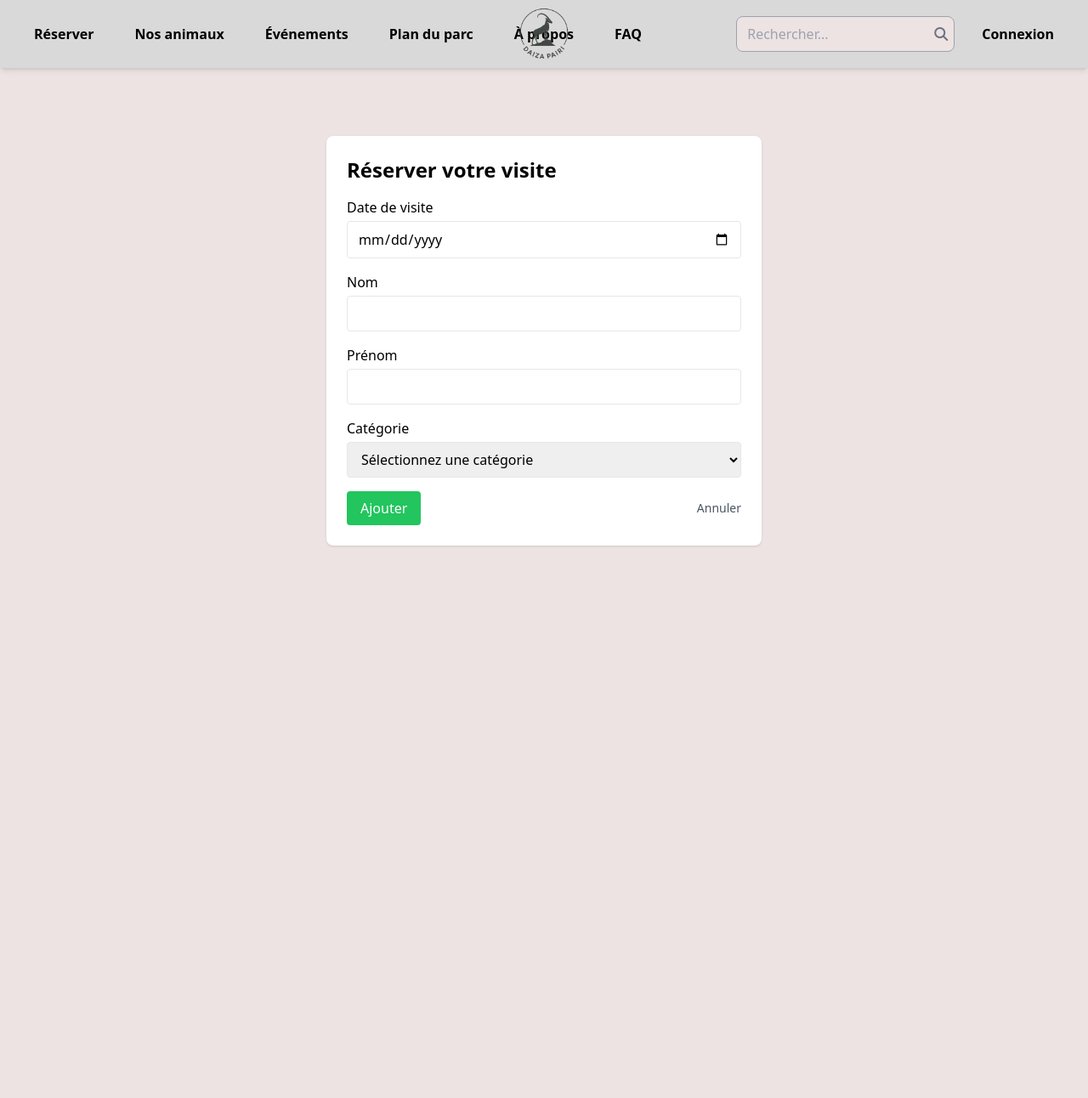
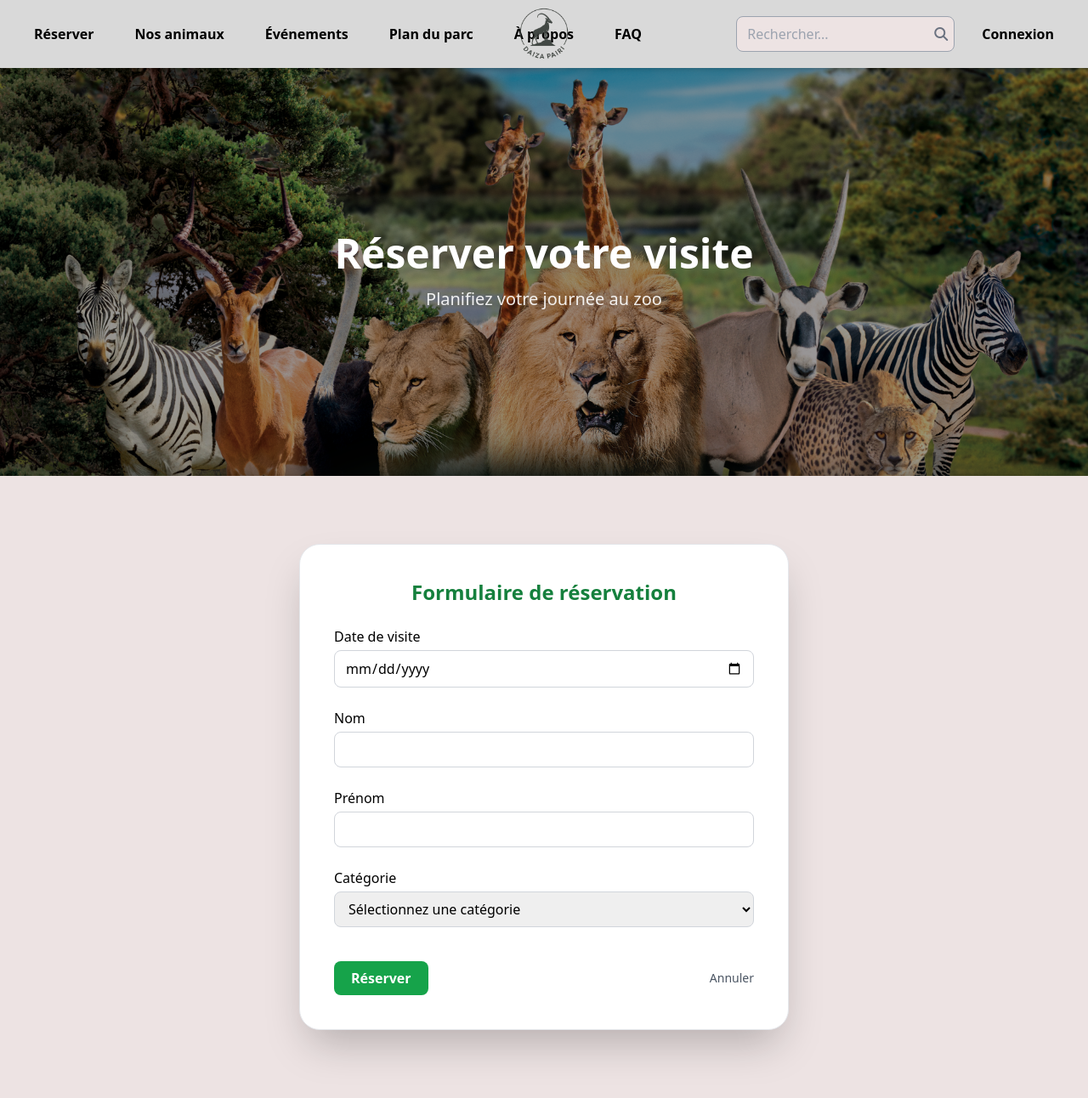
Before and after one commit to Charlxyz/pairi-daiza-zoo, a Flask app: page /book in a window 1280 px wide. Shown: the whole page at 85% size. Before the commit the page ends 643 px from the top, so only its background shows below. Run offline with Flask 3, Linux system fonts and the light colour scheme; some libraries are stand-ins or nearby versions.

Commit message:
amélioration book

```diff
--- a/templates/reserver.html
+++ b/templates/reserver.html
@@ -1,77 +1,57 @@
 <!DOCTYPE html>
 <html lang="fr">
 <head>
-    <meta charset="UTF-8" />
-    <meta name="viewport" content="width=device-width, initial-scale=1.0" />
-    <title>Accueil</title>
+    <meta charset="UTF-8">
+    <meta name="viewport" content="width=device-width, initial-scale=1.0">
+    <title>Réserver</title>
     <script src="https://cdn.tailwindcss.com"></script>
-    <link
-      rel="stylesheet"
-      href="https://cdnjs.cloudflare.com/ajax/libs/font-awesome/6.5.1/css/all.min.css"
-    />
-    <link rel="icon" href="../static/images/logo2.png" type="image/x-icon" />
+    <link rel="stylesheet" href="https://cdnjs.cloudflare.com/ajax/libs/font-awesome/6.5.1/css/all.min.css">
+    <link rel="icon" href="../static/images/logo2.png" type="image/x-icon">
 </head>
 
-  <body class="w-full h-screen bg-[#EDE3E3]">
+<body class="bg-[#EDE3E3]">
+
     {% include '/components/nav.html' %}
-    <div
-      class="w-full mt-20 relative flex items-center justify-center gap-6 px-4"
-    >
-      <div class="w-full max-w-lg bg-white rounded-lg shadow p-6">
-        <h1 class="text-2xl font-bold mb-4">Réserver votre visite</h1>
 
-        <form
-          action="/api/newtickets"
-          method="post"
-          class="space-y-4"
-        >
+    <div class="relative w-full h-[60vh]">
+        <img src="./static/images/header_about.png" class="absolute inset-0 w-full h-full object-cover">
+        <div class="absolute inset-0 bg-black/40"></div>
+
+        <div class="absolute inset-0 flex flex-col items-center justify-center text-center text-white">
+            <h1 class="text-5xl font-extrabold drop-shadow-xl">Réserver votre visite</h1>
+            <p class="text-xl mt-4 opacity-90">Planifiez votre journée au zoo</p>
+        </div>
+    </div>
+
+    <section class="w-full py-20 px-4 flex justify-center">
+        <div class="bg-white w-full max-w-xl p-10 rounded-3xl shadow-2xl border border-gray-200">
+
+            <h2 class="text-2xl font-bold mb-6 text-center text-green-700">Formulaire de réservation</h2>
+
+            <form action="/api/newtickets" method="post" class="space-y-6">
+
                 <div>
-            <label for="date" class="block font-medium mb-1"
-              >Date de visite</label
-            >
-            <input
-              id="date"
-              name="date"
-              type="date"
-              required
-              class="w-full px-3 py-2 border rounded"
-            />
+                    <label for="date" class="block font-medium mb-1">Date de visite</label>
+                    <input id="date" name="date" type="date" required
+                        class="w-full px-3 py-2 border border-gray-300 rounded-lg focus:ring-2 focus:ring-green-500">
                 </div>
 
                 <div>
                     <label for="nom" class="block font-medium mb-1">Nom</label>
-            <input
-              id="nom"
-              name="nom"
-              type="text"
-              maxlength="20"
-              required
-              class="w-full px-3 py-2 border rounded"
-            />
+                    <input id="nom" name="nom" type="text" maxlength="20" required
+                        class="w-full px-3 py-2 border border-gray-300 rounded-lg focus:ring-2 focus:ring-green-500">
                 </div>
 
                 <div>
                     <label for="prenom" class="block font-medium mb-1">Prénom</label>
-            <input
-              id="prenom"
-              name="prenom"
-              type="text"
-              maxlength="30"
-              required
-              class="w-full px-3 py-2 border rounded"
-            />
+                    <input id="prenom" name="prenom" type="text" maxlength="30" required
+                        class="w-full px-3 py-2 border border-gray-300 rounded-lg focus:ring-2 focus:ring-green-500">
                 </div>
 
                 <div>
-            <label for="categorie" class="block font-medium mb-1"
-              >Catégorie</label
-            >
-            <select
-              id="categorie"
-              name="categorie"
-              required
-              class="w-full px-3 py-2 border rounded"
-            >
+                    <label for="categorie" class="block font-medium mb-1">Catégorie</label>
+                    <select id="categorie" name="categorie" required
+                        class="w-full px-3 py-2 border border-gray-300 rounded-lg focus:ring-2 focus:ring-green-500">
                         <option value="">Sélectionnez une catégorie</option>
                         <option value="enfant">Enfant</option>
                         <option value="adulte">Adulte</option>
@@ -79,22 +59,23 @@
                     </select>
                 </div>
 
-          <div class="flex items-center justify-between">
-            <button
-              type="submit"
-              class="bg-green-500 text-white px-4 py-2 rounded hover:bg-green-600"
-            >
-              Ajouter
+                <div class="flex items-center justify-between pt-4">
+                    <button type="submit"
+                        class="bg-green-600 text-white px-5 py-2 rounded-lg font-semibold hover:bg-green-700 transition">
+                        Réserver
                     </button>
-            <a
-              href="{{ url_for('acceuil') }}"
-              class="text-sm text-gray-600 hover:underline"
-              >Annuler</a
-            >
+
+                    <a href="{{ url_for('acceuil') }}"
+                        class="text-sm text-gray-600 hover:underline">
+                        Annuler
+                    </a>
                 </div>
+
             </form>
         </div>
-    </div>
+    </section>
+
     {% include '/components/flash.html' %}
+
 </body>
 </html>
```
Lines whose indentation alone changed are shown as unchanged.
